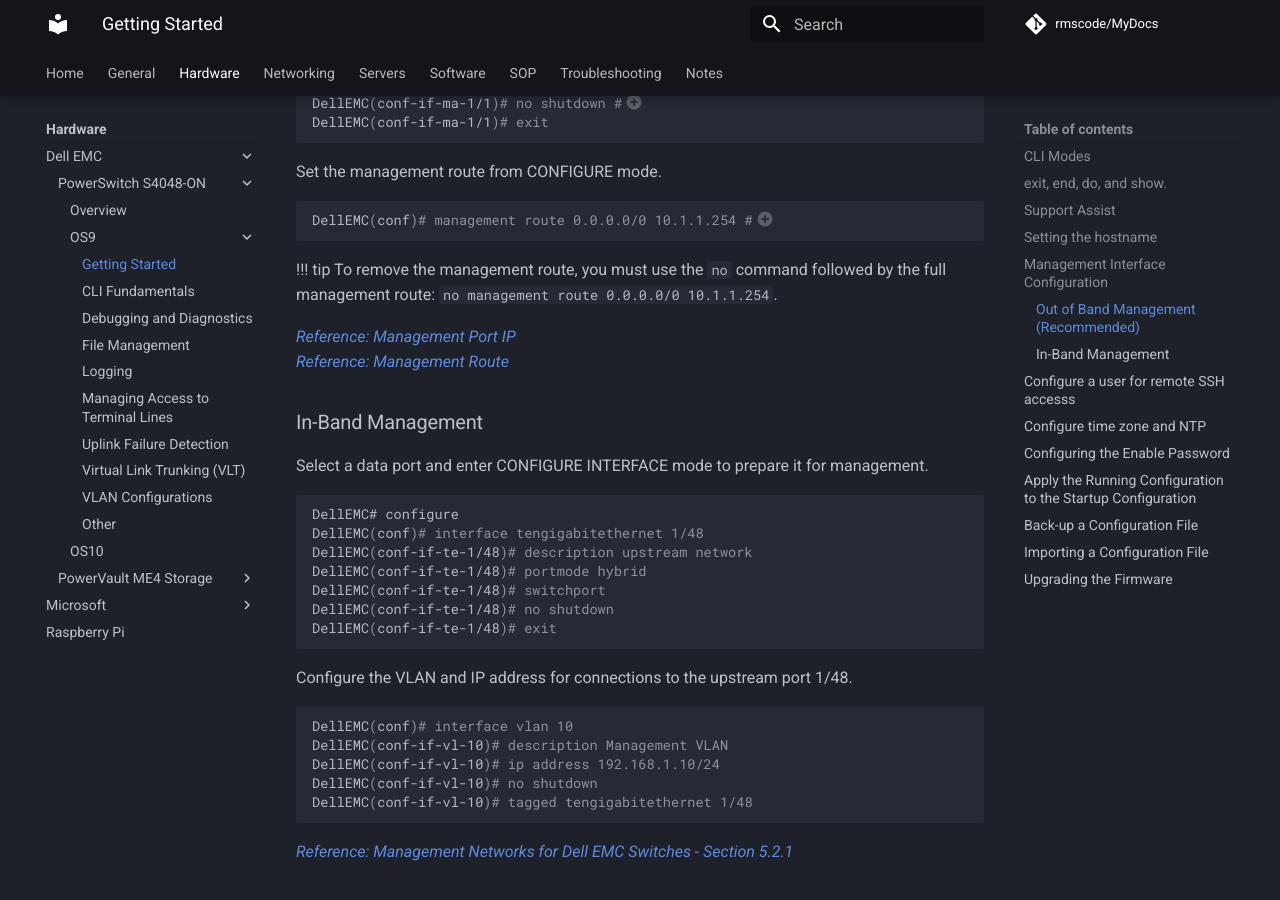
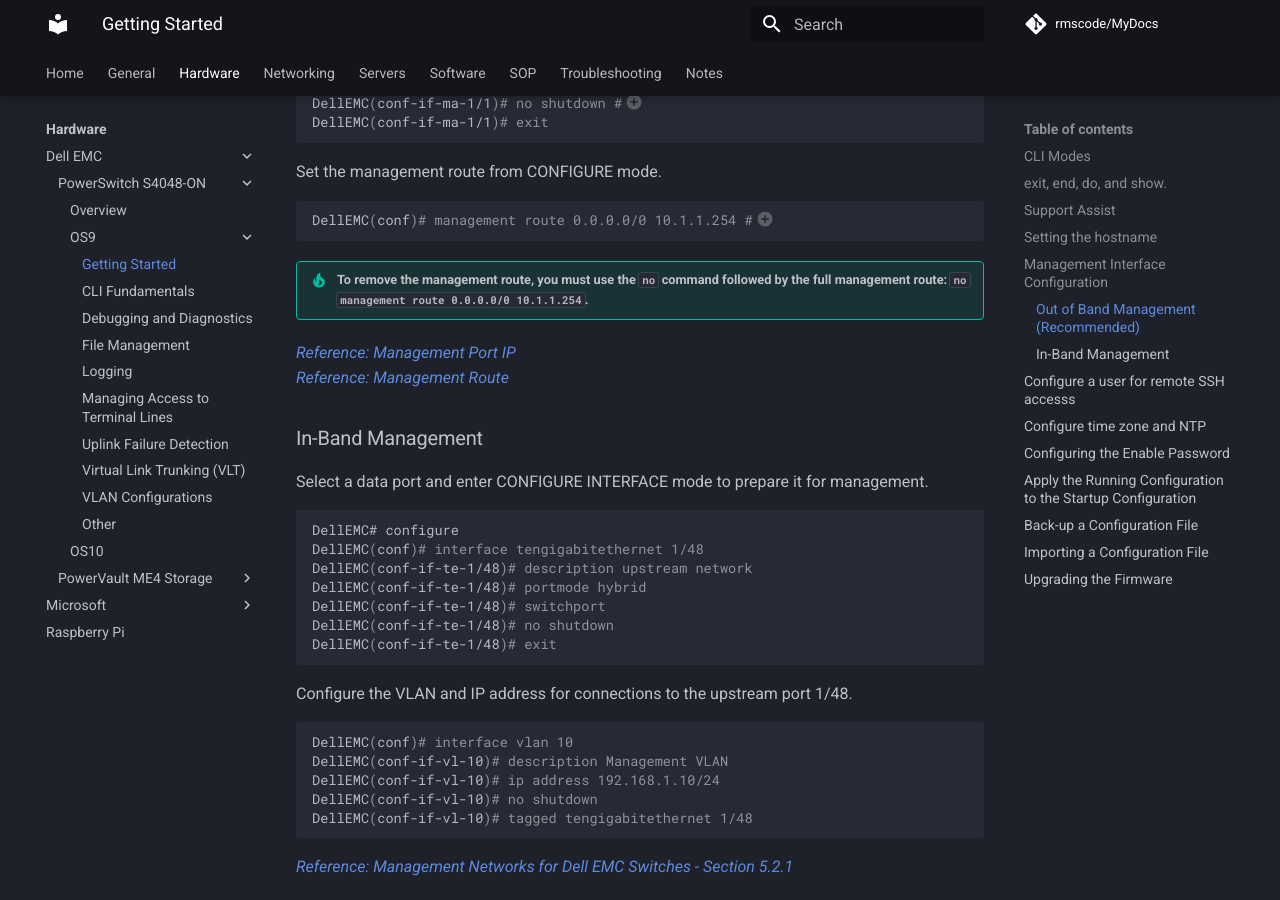
Before and after one commit to rmscode/binary-garden, an MkDocs documentation site: the page built from docs/hardware/dell-emc/S4048-ON/os9-getting-started.md, in a window 1280 px wide and 900 px high, scrolled down 2500 px. Built offline with MkDocs 1.6.1 and Material for MkDocs 9.7.7, drawn with Linux system fonts in a browser that asks for light colours; comment, search, counter and statistics services are not loaded.

Commit message:
Update os9-getting-started.md

```diff
--- a/docs/hardware/dell-emc/S4048-ON/os9-getting-started.md
+++ b/docs/hardware/dell-emc/S4048-ON/os9-getting-started.md
@@ -166,7 +166,7 @@
 
 1. This is the nexthop - typically your gateway.
 
-!!! tip To remove the management route, you must use the `no` command followed by the full management route: `no management route 0.0.0.0/0 10.1.1.254`.
+!!! tip "To remove the management route, you must use the `no` command followed by the full management route: `no management route 0.0.0.0/0 10.1.1.254`."
 
 [*Reference: Management Port IP*](https://www.dell.com/support/manuals/en-us/dell-emc-os-9/s4048-on-9.14.2.4-config/configure-the-management-port-ip-address?guid=guid-d18626b7-74dd-4a2b-a4b7-bb8a852386e5&lang=en-us)</br>
 [*Reference: Management Route*](https://www.dell.com/support/manuals/en-us/dell-emc-os-9/s4048-on-9.14.2.4-config/configure-a-management-route?guid=guid-e615d634-8863-4c93-92d1-5b269fd756ab&lang=en-us)
```
